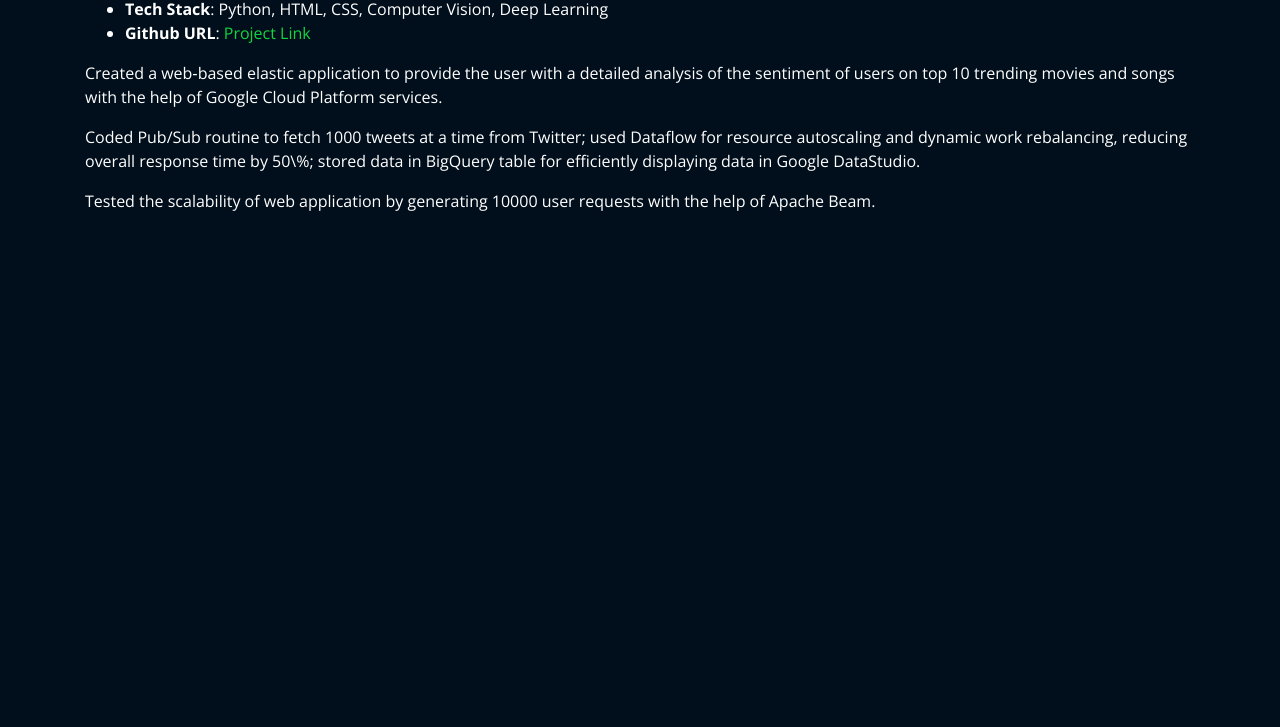
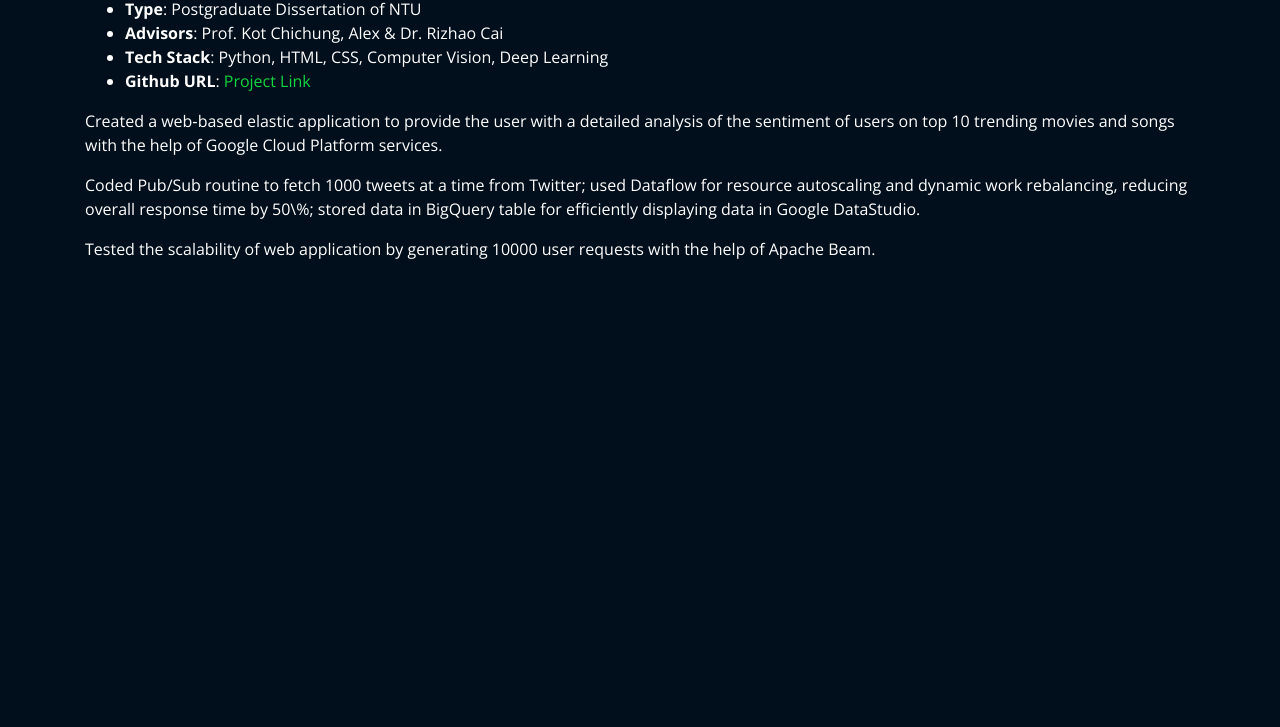
Before and after one commit to jyw2000-jyw/jyw2000-jyw.github.io, a plain HTML site: page projects/skin.html in a window 1280 px wide. Shown: the part 73-800 px from the top of the page. Drawn offline with nearby package versions, Linux system fonts and the light colour scheme; files whose address does not match are found by name.

Commit message:
skin.html

```diff
--- a/projects/skin.html
+++ b/projects/skin.html
@@ -45,6 +45,8 @@
               <br>
               <h2 style="color:#12d640">Integrated Skin Care Adviser System</h2>
               <ul>
+                <li><strong>Type</strong>: Postgraduate Dissertation of NTU</li>
+                <li><strong>Advisors</strong>: Prof. Kot Chichung, Alex & Dr. Rizhao Cai</li>
                 <li><strong>Tech Stack</strong>: Python, HTML, CSS, Computer Vision, Deep Learning</li>
                 <li><strong>Github URL</strong>: <a href="https://github.com/rajaprerak/TwitterAnalysis" target="_blank">Project Link</a></li>
               </ul>
```
